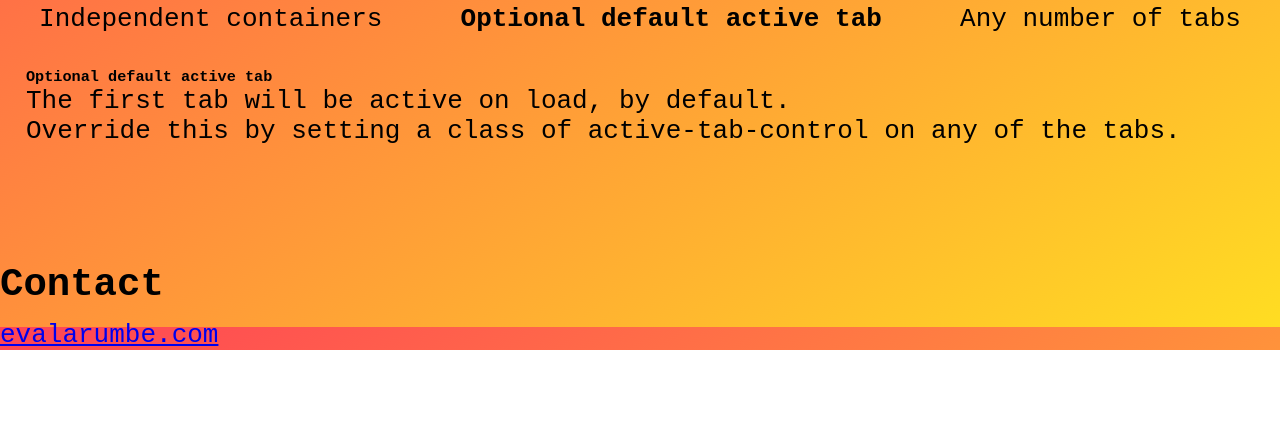
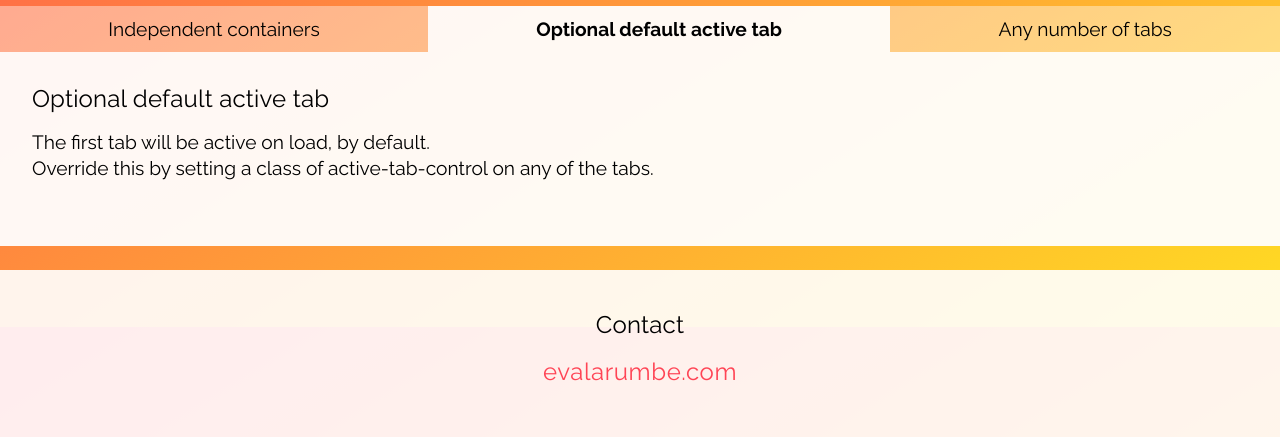
Before and after one commit to evalarumbe/vanilla-js-tabs, a website: page index.html in a window 1280 px wide. Shown: the part 473-910 px from the top of the page. Before the commit the page ends 823 px from the top, so only its background shows below. Drawn offline with Linux system fonts and the light colour scheme.

Commit message:
Finish most of the styling except container heights

```diff
--- a/styles/scss/modules/_base.scss
+++ b/styles/scss/modules/_base.scss
@@ -1,9 +1,13 @@
 @use '../variables/color' as *;
+
+/* Raleway font */
+@import url(https://fonts.googleapis.com/css?family=Raleway:400,700);
 
 * {
   margin: 0;
   padding: 0;
-  font-family: monospace;
+  box-sizing: border-box;
+  font-family: Raleway, sans-serif;
 }
 
 html {
@@ -11,27 +15,78 @@ html {
   // rem will be based on user's preference
   // read more: https://matejlatin.medium.com/5-keys-to-accessible-web-typography-2ff9de3157f5
   font-size: 100%;
+  letter-spacing: 0.02ch;
+  color: $body-text;
 
-  background: $cherry no-repeat fixed;
-  background: linear-gradient(to bottom right, $cherry, $gold) no-repeat fixed;
+  background: $watermelon no-repeat fixed;
+  background: linear-gradient(to bottom right, $watermelon, $sunflower) no-repeat fixed;
+  overflow-x: hidden;
 }
 
 body {
   max-width: 100vw;
 }
 
+h1, h2 {
+  color: white;
+  padding: 1.5rem 2rem 1rem;
+}
+
 h1 {
-  color: white;
-  font-size: 3rem;
-  padding: 1.5rem 2rem 1rem;
   text-align: center;
+  font-size: 2rem;
+  font-weight: bold;
 }
 
 h2 {
-  font-size: 3rem;
+  font-size: 1.5rem;
+}
+
+h3 {
+  font-size: 1.5rem;
+  font-weight: normal;
   padding: 1rem 0;
 }
 
 p {
-  font-size: 2rem;
+  font-size: 1.2rem;
+  line-height: 1.4;
+  margin-bottom: 1rem;
+  letter-spacing: 0;
 }
+
+a {
+  color: $watermelon;
+  padding-bottom: 1px;
+  text-decoration: none;
+
+  &:hover {
+    text-decoration: underline;
+    color: $watermelon; // TODO: lighter
+  }
+  &:active {
+    text-decoration: underline;
+    color: $watermelon; // TODO: darker
+  }
+
+  &:visited {
+    text-decoration: none;
+    color: $watermelon; // TODO: darker
+  }
+}
+
+.contact {
+  text-align: center;
+  padding: 1rem 1rem 2rem;
+  background-color: $body-text-bg;
+
+  h2 {
+    color: $body-text;
+    font-weight: normal;
+  }
+
+  a {
+    font-size: 1.5rem;
+    letter-spacing: 0.04ch;
+  }
+}
--- a/styles/scss/modules/_tabs.scss
+++ b/styles/scss/modules/_tabs.scss
@@ -1,8 +1,11 @@
+@use '../variables/color' as *;
+
 .tab-container {
-  position: relative;
-  height: 30vh;
-  margin-bottom: 1rem;
-}
+  min-height: 30vh;
+  margin-bottom: 1.5rem;
+  background-color: rgba(255, 255, 255, 0.4);
+  display: flex;
+  flex-flow: column nowrap;
 
   .tab-controls {
     margin: 0;
@@ -16,26 +19,36 @@
       button[role=tab] {
         appearance: none;
         width: 100%;
-      padding: 0.5ch;
-      font-size: 2rem;
+        height: 100%;
+        padding: 1ch;
+        font-size: 1.2rem;
         background-color: rgba(0,0,0,0);
         border: 0;
 
         &.active-tab-control {
           font-weight: bold;
+          background-color: $body-text-bg;
         }
       }
     }
   }
 
   .tab-panels {
+    flex-grow: 1;
+    background-color: $body-text-bg;
+
     .tab-panel {
       position: absolute;
-    padding: 2rem;
+      padding: 1rem 2rem 2rem;
+      display: flex;
+      flex-flow: column nowrap;
+      width: 100%;
 
       /* hide non-active nested tab content */
       &:not(.active-tab-panel) {
         opacity: 0;
+        z-index: -1;
       }
     }
   }
+}
--- a/styles/scss/variables/_color.scss
+++ b/styles/scss/variables/_color.scss
@@ -1,4 +1,7 @@
 @use "sass:color" as *;
 
-$cherry: #f45;
-$gold: #fd2;
+$watermelon: #f45;
+$sunflower: #fd2;
+
+$body-text: black; // TODO: dark cherry
+$body-text-bg: rgba(255, 255, 255, 0.9);
```
Also changed, not shown: style.css, 1 other file. Lines whose indentation alone changed are shown as unchanged.
